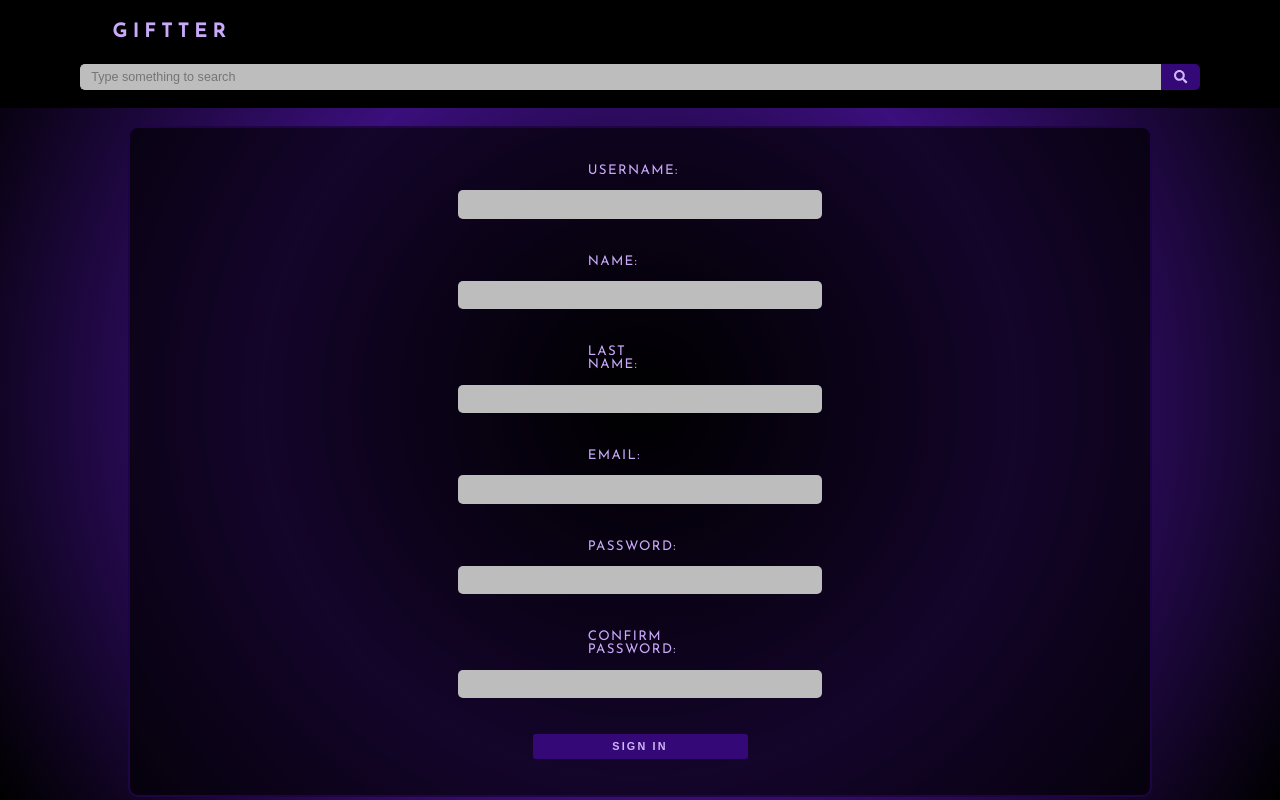
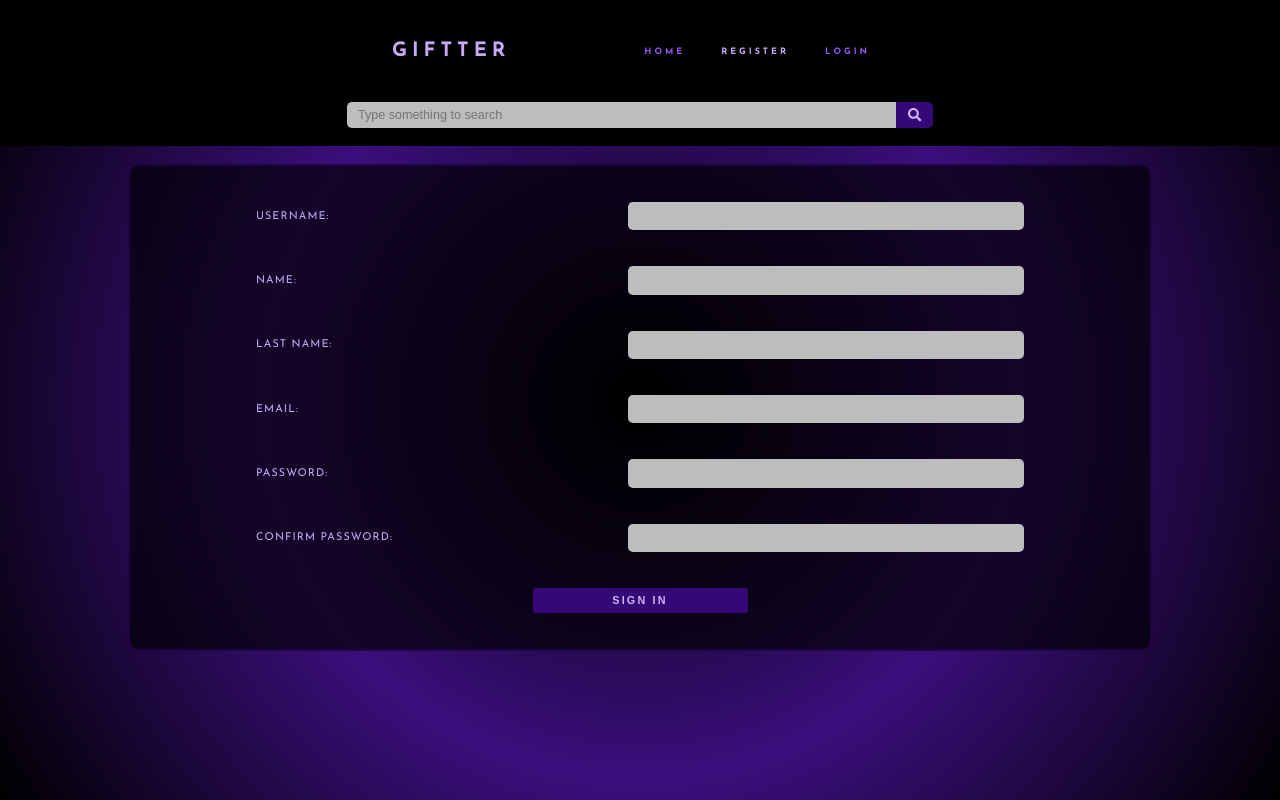
Before and after one commit to Gabiin/giftter, a React (Create React App) app: page /register in a window 1280 px wide. Built offline with nearby package versions, Linux system fonts and the light colour scheme.

Commit message:
fix desktop css done

```diff
--- a/src/components/Login/login.css
+++ b/src/components/Login/login.css
@@ -52,60 +52,6 @@
   background-color: rgba(62, 22, 122, 0.975);
 }
 
-/* Medium devices (tablets, 768px and up) */
-@media (min-width: 768px) {
-  .loginForm label {
-    width: 100%;
-    font-size: 8pt;
-  }
-  .loginForm input {
-    width: 100%;
-  }
-  .loginForm .group {
-    width: 100%;
-  }
-  .loginForm ul {
-    width: 100%;
-    font-size: 10pt;
-  }
-}
-
-@media (min-width: 1200px) {
-  .loginForm .group {
-    width: 50%;
-    display: flex;
-    padding: 1em;
-    align-items: center;
-  }
-
-  .loginForm label {
-    color: #ceaefff9;
-    margin-right: 1em;
-    width: 20%;
-    text-transform: uppercase;
-    font-size: 10pt;
-    letter-spacing: 0.1em;
-  }
-
-  .loginForm input {
-    width: 80%;
-    padding: 0.5em 2.5em 0.5em 1em;
-    color: #000000;
-    background-color: #bdbdbd;
-    border: #bdbdbd;
-    border-radius: 5px;
-  }
-  .loginForm ul {
-    background-color: #360979a8;
-    border-radius: 5px;
-    border: 1px solid #ceaefff9;
-    width: 80%;
-    padding: 0.5em 2.5em 0.5em 2em;
-    font-size: 12pt;
-    font-weight: normal;
-  }
-}
-
 .loginForm ul {
   background-color: #360979a8;
   border-radius: 5px;
@@ -126,3 +72,43 @@
   text-transform: capitalize;
   text-decoration: underline;
 }
+
+/* Medium devices (tablets, 768px and up) */
+@media (min-width: 768px) {
+  .loginForm {
+    width: 100%;
+    display: flex;
+    justify-content: center;
+    align-items: center;
+    flex-direction: column;
+    padding: 0 5em;
+  }
+  .loginForm .group {
+    display: flex;
+    padding: 1em 1em;
+    align-items: center;
+    justify-content: center;
+    flex-direction: row;
+  }
+  .loginForm label {
+    width: 100%;
+    font-size: 0.6em;
+    margin: 0;
+  }
+  .loginForm input {
+    width: 100%;
+  }
+  .loginForm .group {
+    width: 100%;
+  }
+  .loginForm ul {
+    width: 100%;
+    font-size: 10pt;
+  }
+}
+
+@media (min-width: 1440px) {
+  .loginForm {
+    padding: 0 12em;
+  }
+}
--- a/src/components/Nav/nav.css
+++ b/src/components/Nav/nav.css
@@ -127,4 +127,36 @@
   .burger {
     display: none;
   }
+  .nav {
+    display: flex;
+    justify-content: center;
+    align-items: center;
+    background-color: #000000;
+    padding: 1em 3em;
+    min-height: 8vh;
+  }
+  .nav-links {
+    display: flex;
+    justify-content: flex-end;
+    align-items: center;
+    opacity: 1;
+    animation: none;
+  }
+
+  .nav-active {
+    background: rgba(0, 0, 0, 0.97);
+    z-index: 1;
+    border-top: none;
+    top: 0;
+  }
+  .logo {
+    width: 20%;
+    justify-content: flex-start;
+  }
+  .nav-links li {
+    list-style: none;
+    width: 80%;
+    border-bottom: none;
+    margin: 0 1em;
+  }
 }
--- a/src/components/Profile/profile.css
+++ b/src/components/Profile/profile.css
@@ -52,60 +52,6 @@
   background-color: rgba(62, 22, 122, 0.975);
 }
 
-/* Medium devices (tablets, 768px and up) */
-@media (min-width: 768px) {
-  .profileForm label {
-    width: 100%;
-    font-size: 8pt;
-  }
-  .profileForm input {
-    width: 100%;
-  }
-  .profileForm .group {
-    width: 100%;
-  }
-  .profileForm ul {
-    width: 100%;
-    font-size: 10pt;
-  }
-}
-
-@media (min-width: 1200px) {
-  .profileForm .group {
-    width: 50%;
-    display: flex;
-    padding: 1em;
-    align-items: center;
-  }
-
-  .profileForm label {
-    color: #ceaefff9;
-    margin-right: 1em;
-    width: 20%;
-    text-transform: uppercase;
-    font-size: 10pt;
-    letter-spacing: 0.1em;
-  }
-
-  .profileForm input {
-    width: 80%;
-    padding: 0.5em 2.5em 0.5em 1em;
-    color: #000000;
-    background-color: #bdbdbd;
-    border: #bdbdbd;
-    border-radius: 5px;
-  }
-  .profileForm ul {
-    background-color: #360979a8;
-    border-radius: 5px;
-    border: 1px solid #ceaefff9;
-    width: 80%;
-    padding: 0.5em 2.5em 0.5em 2em;
-    font-size: 12pt;
-    font-weight: normal;
-  }
-}
-
 .profileForm ul {
   background-color: #360979a8;
   border-radius: 5px;
@@ -138,3 +84,43 @@
 .group-upload label {
   cursor: pointer;
 }
+
+/* Medium devices (tablets, 768px and up) */
+@media (min-width: 768px) {
+  .profileForm {
+    width: 100%;
+    display: flex;
+    justify-content: center;
+    align-items: center;
+    flex-direction: column;
+    padding: 0 5em;
+  }
+  .profileForm .group {
+    display: flex;
+    padding: 1em 1em;
+    align-items: center;
+    justify-content: center;
+    flex-direction: row;
+  }
+  .profileForm label {
+    width: 100%;
+    font-size: 0.6em;
+    margin: 0;
+  }
+  .profileForm input {
+    width: 100%;
+  }
+  .profileForm .group {
+    width: 100%;
+  }
+  .profileForm ul {
+    width: 100%;
+    font-size: 10pt;
+  }
+}
+
+@media (min-width: 1440px) {
+  .profileForm {
+    padding: 0 12em;
+  }
+}
--- a/src/components/Register/register.css
+++ b/src/components/Register/register.css
@@ -52,60 +52,6 @@
   background-color: rgba(62, 22, 122, 0.975);
 }
 
-/* Medium devices (tablets, 768px and up) */
-@media (min-width: 768px) {
-  .registerForm label {
-    width: 100%;
-    font-size: 8pt;
-  }
-  .registerForm input {
-    width: 100%;
-  }
-  .registerForm .group {
-    width: 100%;
-  }
-  .registerForm ul {
-    width: 100%;
-    font-size: 10pt;
-  }
-}
-
-@media (min-width: 1200px) {
-  .registerForm .group {
-    width: 50%;
-    display: flex;
-    padding: 1em;
-    align-items: center;
-  }
-
-  .registerForm label {
-    color: #ceaefff9;
-    margin-right: 1em;
-    width: 20%;
-    text-transform: uppercase;
-    font-size: 10pt;
-    letter-spacing: 0.1em;
-  }
-
-  .registerForm input {
-    width: 80%;
-    padding: 0.5em 2.5em 0.5em 1em;
-    color: #000000;
-    background-color: #bdbdbd;
-    border: #bdbdbd;
-    border-radius: 5px;
-  }
-  .registerForm ul {
-    background-color: #360979a8;
-    border-radius: 5px;
-    border: 1px solid #ceaefff9;
-    width: 80%;
-    padding: 0.5em 2.5em 0.5em 2em;
-    font-size: 12pt;
-    font-weight: normal;
-  }
-}
-
 .registerForm ul {
   background-color: #360979a8;
   border-radius: 5px;
@@ -126,3 +72,43 @@
   text-transform: capitalize;
   text-decoration: underline;
 }
+
+/* Medium devices (tablets, 768px and up) */
+@media (min-width: 768px) {
+  .registerForm {
+    width: 100%;
+    display: flex;
+    justify-content: center;
+    align-items: center;
+    flex-direction: column;
+    padding: 0 5em;
+  }
+  .registerForm .group {
+    display: flex;
+    padding: 1em 1em;
+    align-items: center;
+    justify-content: center;
+    flex-direction: row;
+  }
+  .registerForm label {
+    width: 100%;
+    font-size: 0.6em;
+    margin: 0;
+  }
+  .registerForm input {
+    width: 100%;
+  }
+  .registerForm .group {
+    width: 100%;
+  }
+  .registerForm ul {
+    width: 100%;
+    font-size: 10pt;
+  }
+}
+
+@media (min-width: 1440px) {
+  .registerForm {
+    padding: 0 12em;
+  }
+}
--- a/src/components/SearchBar/index.js
+++ b/src/components/SearchBar/index.js
@@ -60,6 +60,7 @@ const SearchBar = () => {
         <div className="user-profile">
           <div className="avatar-mini">
             <img
+              loading="lazy"
               src={avatarUrl}
               alt={`User: ${userProfile.name}, ${userProfile.lastname}`}
             ></img>
--- a/src/components/SearchBar/searchBar.css
+++ b/src/components/SearchBar/searchBar.css
@@ -67,11 +67,27 @@
 }
 
 @media screen and (min-width: 786px) {
+  .searchBar {
+    display: flex;
+    justify-content: center;
+    flex-direction: row;
+    align-items: center;
+    padding: 0 3em;
+    padding-bottom: 1em;
+    width: 100%;
+  }
+
+  .search {
+    margin: auto;
+    width: 50%;
+  }
+
   .user-profile {
     display: flex;
     align-items: center;
     justify-content: center;
-    flex-direction: column;
+    flex-direction: row;
+    margin: auto;
   }
 
   .avatar-mini {
@@ -80,6 +96,9 @@
     overflow: hidden;
     border-radius: 50%;
     position: relative;
+    display: flex;
+    align-items: center;
+    justify-content: center;
   }
 
   .avatar-mini img {
@@ -88,10 +107,13 @@
   }
 
   .username {
-    margin-top: 1em;
+    display: flex;
+    align-items: center;
+    justify-content: center;
+    margin-top: 0;
     letter-spacing: 2px;
     text-align: center;
     margin-left: 1em;
-    font-size: 0.6em;
+    font-size: 0.8em;
   }
 }
```
